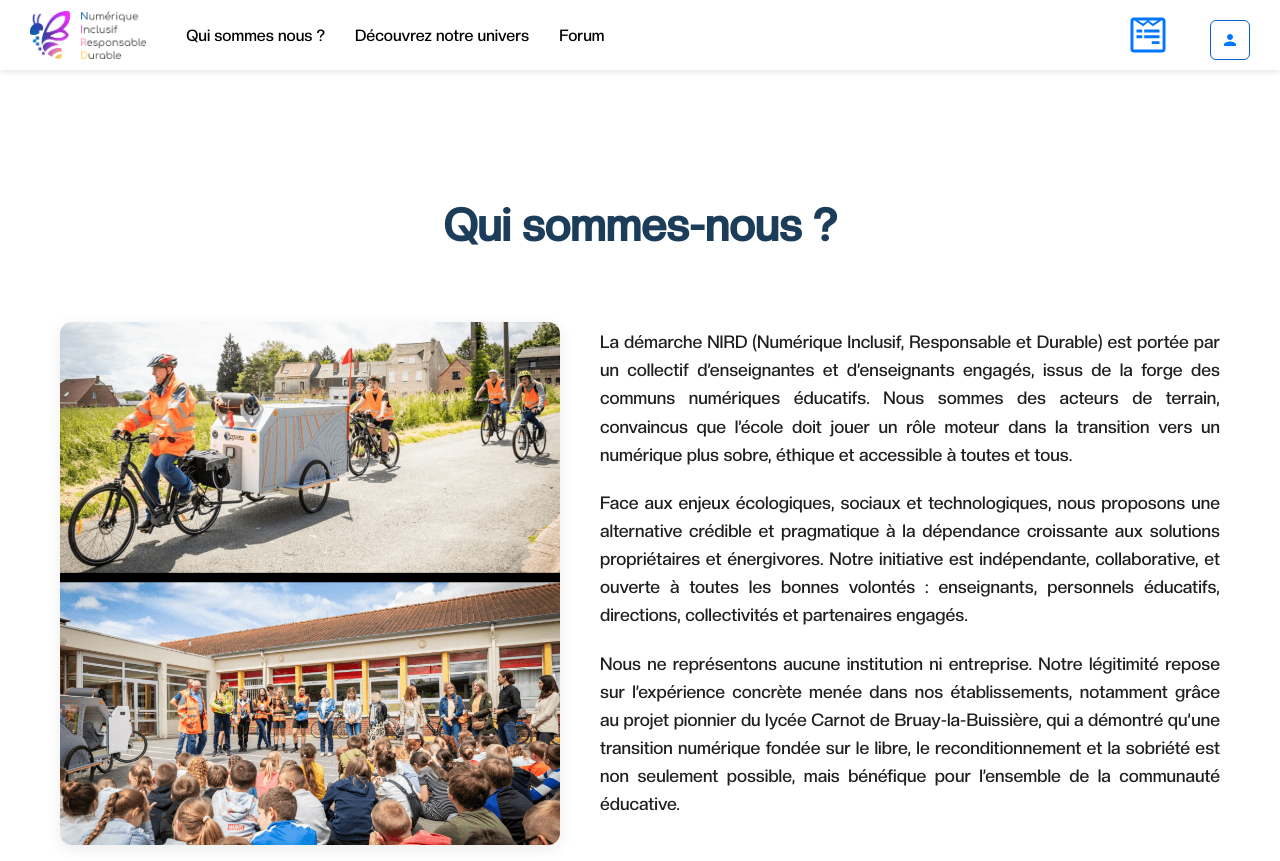
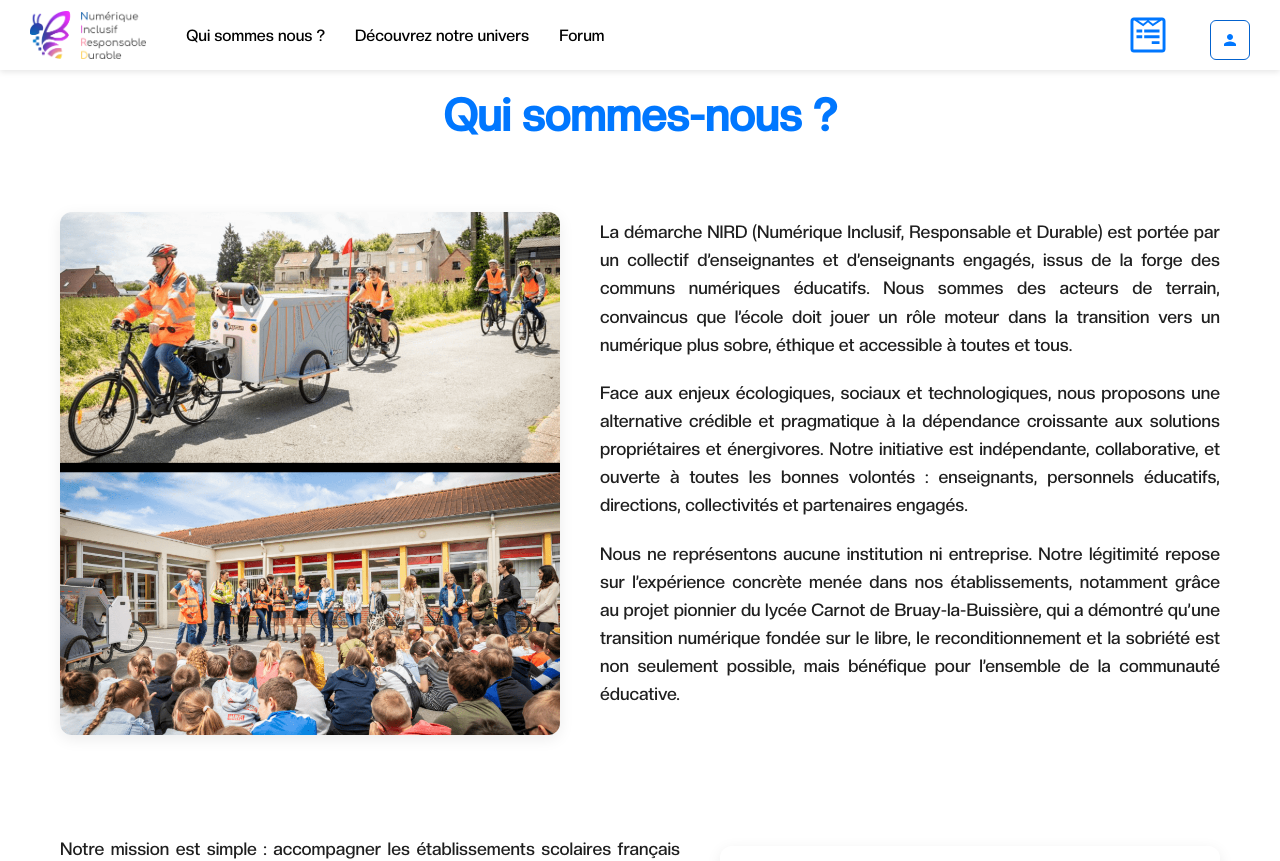
Before and after one commit to Bastien-Cousin/Nuit-de-l-info-2025, a React (Vite) app in the folder Nuit-info2025/: page /qui-sommes-nous in a window 1280 px wide. Shown: the top 861 px of the page. Built offline with nearby package versions, Linux system fonts and the light colour scheme; no server answers.

Commit message:
modif css page quisommesnous

```diff
--- a/Nuit-info2025/src/composants/page_accueil/page_accueil.jsx
+++ b/Nuit-info2025/src/composants/page_accueil/page_accueil.jsx
@@ -31,7 +31,7 @@ export const PageAccueil = () => {
               la « démarche NIRD  ».
             </p>
             <button>
-              <Link to="/qui-sommes-nous">Nous découvrir</Link>
+              <Link to="/qui-sommes-nous">Nous découvrir...</Link>
             </button>
           </div>
         </div>
--- a/Nuit-info2025/src/composants/page_accueil/page_accueil.module.css
+++ b/Nuit-info2025/src/composants/page_accueil/page_accueil.module.css
@@ -59,7 +59,7 @@ body {
 
 button {
     margin-top: 16px;
-    padding: 8px 16px;
+    padding: 32px 64px;
     background-color: #007bff;
     border: none;
     border-radius: 5px;
--- a/Nuit-info2025/src/composants/qui_sommes_nous/qui_sommes_nous.module.css
+++ b/Nuit-info2025/src/composants/qui_sommes_nous/qui_sommes_nous.module.css
@@ -1,6 +1,6 @@
 .main {
   max-width: 1200px;
-  margin: 120px auto 60px auto;
+  margin: 10px auto 60px auto;
   padding: 0 20px;
   font-family: "Inter", sans-serif;
   line-height: 1.6;
@@ -12,7 +12,7 @@
   font-size: 2.8rem;
   font-weight: 700;
   margin-bottom: 60px;
-  color: #1c3d5a;
+  color: #0077ff;
 }
 
 .section_partie_une {
```
